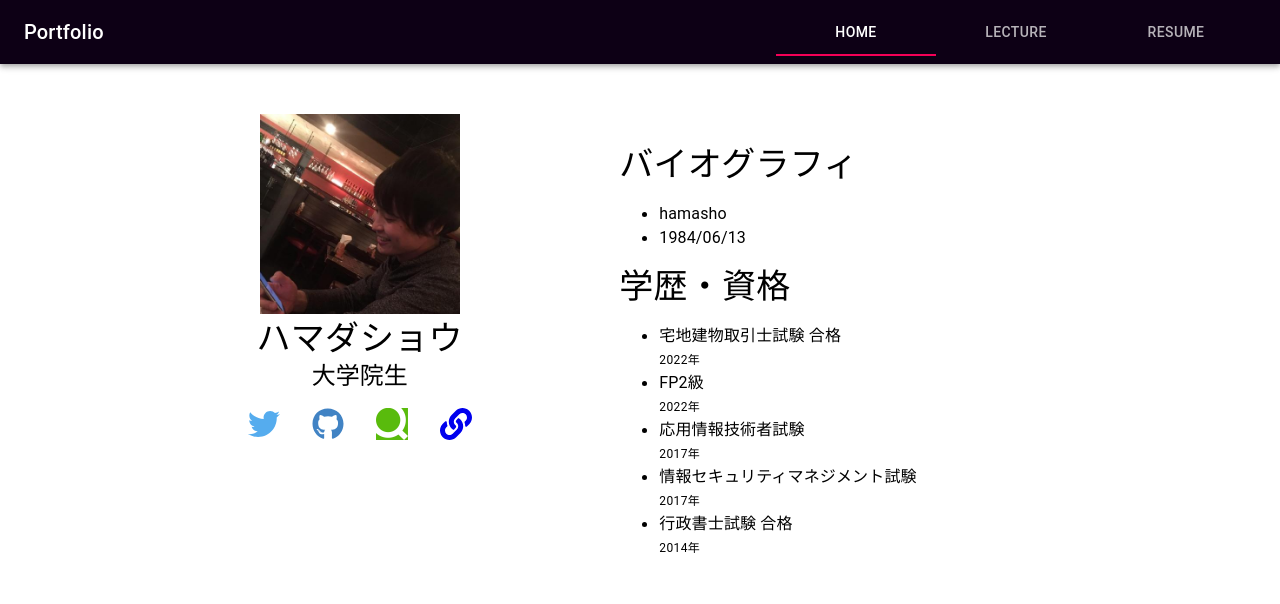
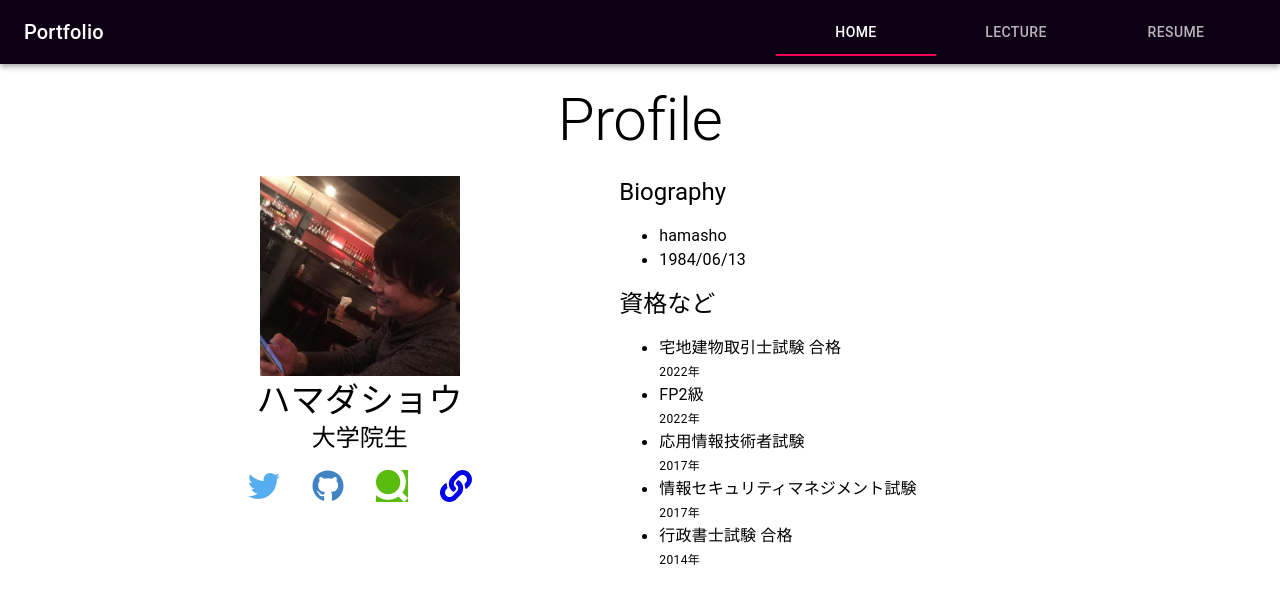
Before and after one commit to Pot-8-Os/Portfolio-Sample, a React (Create React App) app: page / in a window 1280 px wide. Shown: the top 604 px of the page. Built offline with nearby package versions, Linux system fonts and the light colour scheme; the HTML template or start-up script is replaced by a standard one.

Commit message:
230727 前期提出版

```diff
--- a/src/pages/Home.tsx
+++ b/src/pages/Home.tsx
@@ -4,13 +4,20 @@ import { Box } from "@material-ui/core";
 import Profile from "./HomeComponent/Profile";
 import Biography from "./HomeComponent/Biography";
 import { Helmet } from "react-helmet";
+import Typography from "@material-ui/core/Typography";
 
 const useStyles = makeStyles({
   root: {
     display: "flex",
-    paddingTop: 50,
+    // paddingTop: 50,
     paddingLeft: 100,
     paddingRight: 100,
+  },
+  home: {
+    display: "flex",
+    flexDirection: "column",
+    alignItems: "center",
+    margin: 20,
   },
 });
 
@@ -20,8 +27,11 @@ export default function Home() {
     <>
       <Helmet>
         <meta charSet="utf-8" />
-        <title>Portfolio!</title>
+        <title>Portfolio</title>
       </Helmet>
+      <Box className={classes.home}>
+        <Typography variant="h2">Profile</Typography>
+      </Box>
       <Box className={classes.root}>
         <Profile />
         <Biography />
--- a/src/pages/HomeComponent/Biography.tsx
+++ b/src/pages/HomeComponent/Biography.tsx
@@ -1,20 +1,20 @@
-import React from "react"
-import { makeStyles } from "@material-ui/core/styles"
-import { Box } from "@material-ui/core"
-import Typography from "@material-ui/core/Typography"
+import React from "react";
+import { makeStyles } from "@material-ui/core/styles";
+import { Box } from "@material-ui/core";
+import Typography from "@material-ui/core/Typography";
 
 const useStyles = makeStyles({
   biography: {
     flexGrow: 1,
-    marginTop: 30
-  }
-})
+    // marginTop: 30,
+  },
+});
 export default function Biography() {
-  const classes = useStyles()
+  const classes = useStyles();
   return (
     <Box className={classes.biography}>
       <Box>
-        <Typography variant="h4">バイオグラフィ</Typography>
+        <Typography variant="h5">Biography</Typography>
       </Box>
       <Box>
         <ul>
@@ -27,7 +27,7 @@ export default function Biography() {
         </ul>
       </Box>
       <Box>
-        <Typography variant="h4">学歴・資格</Typography>
+        <Typography variant="h5">資格など</Typography>
       </Box>
       <Box>
         <Box>
@@ -45,7 +45,9 @@ export default function Biography() {
               <Typography variant="caption">2017年</Typography>
             </li>
             <li>
-              <Typography variant="body1">情報セキュリティマネジメント試験</Typography>
+              <Typography variant="body1">
+                情報セキュリティマネジメント試験
+              </Typography>
               <Typography variant="caption">2017年</Typography>
             </li>
             <li>
@@ -56,5 +58,5 @@ export default function Biography() {
         </Box>
       </Box>
     </Box>
-  )
+  );
 }
--- a/src/pages/HomeComponent/Profile.tsx
+++ b/src/pages/HomeComponent/Profile.tsx
@@ -22,6 +22,9 @@ const useStyles = makeStyles({
   profileImage: {
     width: 200,
   },
+  // pageTitle: {
+  //   alignItems: "left",
+  // },
 });
 
 export default function Profile() {
@@ -29,6 +32,9 @@ export default function Profile() {
   const iconSize = 32;
   return (
     <Box className={classes.profile}>
+      {/* <Box className={classes.pageTitle}>
+        <Typography variant="h3">Profole</Typography>
+      </Box> */}
       <Box>
         <img src={icon} alt="" className={classes.profileImage} />
       </Box>
--- a/src/pages/Resume.tsx
+++ b/src/pages/Resume.tsx
@@ -36,9 +36,15 @@ const useStyles = makeStyles({
     width: "100%",
     maxWidth: 1200,
     margin: 20,
+    border: "solid 2px grey",
   },
   skillCard: { margin: 8 },
-  cardMedia: { height: 150 },
+  cardMedia: {
+    height: 150,
+  },
+  typography: {
+    borderBottom: "solid 10px grey",
+  },
 });
 
 export default function Resume() {
--- a/src/pages/ResumeComponent/contents.json
+++ b/src/pages/ResumeComponent/contents.json
@@ -1,6 +1,6 @@
 [
   {
-    "src": "https://source.unsplash.com/random",
+    "src": "https://github.com/Pot-8-Os/Portfolio-Sample/blob/main/src/assets/b4.png?raw=true",
     "company": "電子契約サービスおよび専門家向けweb広告",
     "industry": "webサービス",
     "startAt": "2018-03-01",
@@ -22,7 +22,7 @@
     ]
   },
   {
-    "src": "",
+    "src": "https://github.com/Pot-8-Os/Portfolio-Sample/blob/main/src/assets/medibang.png?raw=true",
     "company": "マンガ・イラスト系",
     "industry": "webサービス",
     "startAt": "2014-05-01",
@@ -45,7 +45,7 @@
     ]
   },
   {
-    "src": "",
+    "src": "https://github.com/Pot-8-Os/Portfolio-Sample/blob/main/src/assets/lawfirm.png?raw=true",
     "company": "法律事務所",
     "industry": "パラリーガル",
     "startAt": "2012-08-01",
```
Also changed, not shown: .codesandbox/tasks.json (added).
